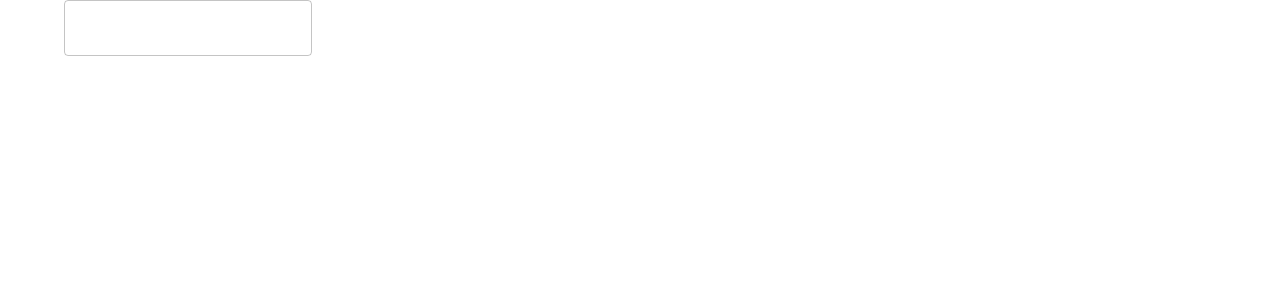
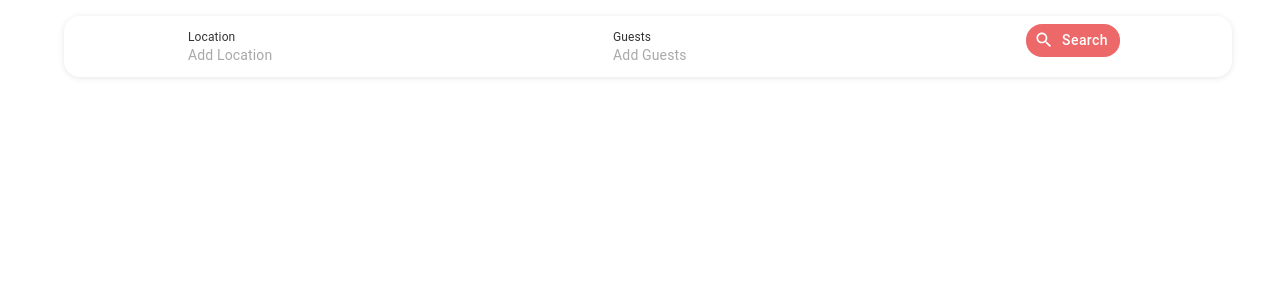
Before and after one commit to MehinHuseynova/windbnb, a React (Create React App) app: page / in a window 1280 px wide. Both pictures are taken after a click on the button "Helsinki, Finland". Shown: the top 300 px of the page. Built offline with nearby package versions, Linux system fonts and the light colour scheme.

Commit message:
guest calculator added

```diff
--- a/src/views/app/header/header.style.ts
+++ b/src/views/app/header/header.style.ts
@@ -24,6 +24,7 @@ export const useStyles = makeStyles()((theme) => {
     },
 
     searchPanelContainer: {
+      marginTop: theme.spacing(2),
       minHeight: '200px',
     },
   }
--- a/src/views/app/header/search-component/components/expandedSearch.style.ts
+++ b/src/views/app/header/search-component/components/expandedSearch.style.ts
@@ -3,6 +3,75 @@ import { makeStyles } from 'tss-react/mui'
 
 export const useStyles = makeStyles()((theme) => {
   return {
+    root: {
+      width: '100%',
+      display: 'flex',
+      padding: theme.spacing(1),
+      alignItems: 'flex-start',
+      justifyContent: 'space-around',
+      boxShadow: '0px 1px 6px 0px #0000001A',
+      borderRadius: '16px',
+      '& p': {
+        fontSize: '14px',
+      },
 
+      '& .MuiInputLabel-root': {
+        color: '#333333',
+        size: '9px',
+      },
+      '& .MuiInputBase-input': {
+        fontSize: '14px',
+        color: '#333333',
+      },
+      '& .MuiFormControl-root': {
+        '& :focus': {
+          border: '1px solid #333333',
+          borderRadius: '16px',
+        },
+        '&:hover': {
+          background: 'none',
+          '&:after': {
+            borderBottom: 'none',
+          },
+        },
+      },
+      '& .MuiInputBase-root': {
+        '&.MuiFilledInput-root': {
+          background: 'none',
+          padding: 0,
+          '&:before': {
+            borderBottom: 'none',
+            outline: 'none',
+          },
+          '&:after': {
+            borderBottom: 'none',
+            outline: 'none',
+          },
+          '&:hover': {
+            background: 'none',
+            '&:before': {
+              borderBottom: 'none',
+            },
+          },
+        },
+      },
+    },
+    searchBtn: {
+      background: '#EB5757E5',
+      borderRadius: '16px',
+      padding: '4px 12px',
+      color: 'white',
+      fontSize: '14px',
+      textTransform: 'capitalize',
+    },
+    guestCalculator: {
+      padding: '8px 0 8px 12px',
+    },
+    guestCount: {
+      border: '1px solid #828282',
+      display: 'inline-block',
+      padding: 0,
+      minWidth: '20px',
+    },
   }
 })
--- a/src/views/app/header/search-component/components/expandedSearch.tsx
+++ b/src/views/app/header/search-component/components/expandedSearch.tsx
@@ -1,23 +1,101 @@
-import { Container, TextField } from '@mui/material'
+import { Box, Container, Button, TextField, Typography } from '@mui/material'
 import React, { useReducer } from 'react'
+import { useStyles } from './expandedSearch.style'
 import { searchReducer } from './reducers/searchReducer'
+import SearchIcon from '@mui/icons-material/Search'
 
 export const ExpandaedSearch = React.memo(() => {
+  const { classes } = useStyles()
   const initialState = {
     countryName: '',
-    guestCount: 0,
+    guestCount: null,
+    adultCount: null,
+    childrenCount: null,
+    calcVisible: false,
   }
   const [state, dispatch] = useReducer(searchReducer, initialState)
-
+  const handleGuestCalcVisibility = () => {
+    dispatch({ type: 'calcVisible' })
+  }
   return (
     <Container>
+      <Box className={classes.root}>
         <TextField
+          variant="filled"
+          label="Location"
+          size="small"
+          placeholder="Add Location"
+          InputLabelProps={{
+            color: 'primary',
+            shrink: true,
+            size: 'small',
+          }}
           name="countryName"
           value={state.countryName}
           onChange={(e: React.ChangeEvent<HTMLInputElement>) =>
             dispatch({ type: 'setName', payload: e.target.value })
           }
         />
+        <Box>
+          <Box alignSelf="flex-start">
+            <TextField
+              variant="filled"
+              label="Guests"
+              size="small"
+              onClick={handleGuestCalcVisibility}
+              placeholder="Add Guests"
+              InputLabelProps={{
+                color: 'primary',
+                shrink: true,
+                size: 'small',
+              }}
+
+              name="guestCount"
+              value={state.guestCount}
+              onChange={(e: React.ChangeEvent<HTMLInputElement>) =>
+                dispatch({ type: 'setName', payload: e.target.value })
+              }
+            />
+          </Box>
+          {state.calcVisible ? (
+            <>
+              <Box className={classes.guestCalculator}>
+                <Typography display="block">Adults</Typography>
+                <Typography variant="body2" color="#BDBDBD">
+                  Ages 13 or above
+                </Typography>
+                <Button variant="text" className={classes.guestCount}>
+                  +
+                </Button>
+                {state.adultCount}{' '}
+                <Button variant="text" className={classes.guestCount}>
+                  -
+                </Button>
+              </Box>
+              <Box className={classes.guestCalculator}>
+                <Typography display="block">Children</Typography>
+                <Typography variant="body2" color="#BDBDBD">
+                  2-12
+                </Typography>
+                <Button variant="text" className={classes.guestCount}>
+                  +
+                </Button>
+                {state.childrenCount}{' '}
+                <Button variant="text" className={classes.guestCount}>
+                  -
+                </Button>
+              </Box>
+            </>
+          ) : null}
+        </Box>
+        <Button
+          className={classes.searchBtn}
+          type="submit"
+          startIcon={<SearchIcon />}
+        >
+          Search
+        </Button>
+      </Box>
     </Container>
   )
 })
--- a/src/views/app/header/search-component/components/reducers/searchReducer.ts
+++ b/src/views/app/header/search-component/components/reducers/searchReducer.ts
@@ -1,6 +1,9 @@
 interface InitialState {
   countryName: string
   guestCount: number
+  adultCount: number | null
+  childrenCount: number | null
+  calcVisible: boolean
 }
 
 export const searchReducer = (state: InitialState, action: any) => {
@@ -16,6 +19,11 @@ export const searchReducer = (state: InitialState, action: any) => {
         guestCount: action.payload,
       }
 
+    case 'calcVisible':
+      return {
+        ...state,
+        calcVisible: true,
+      }
     default:
       return state
   }
```
Lines whose indentation alone changed are shown as unchanged.
